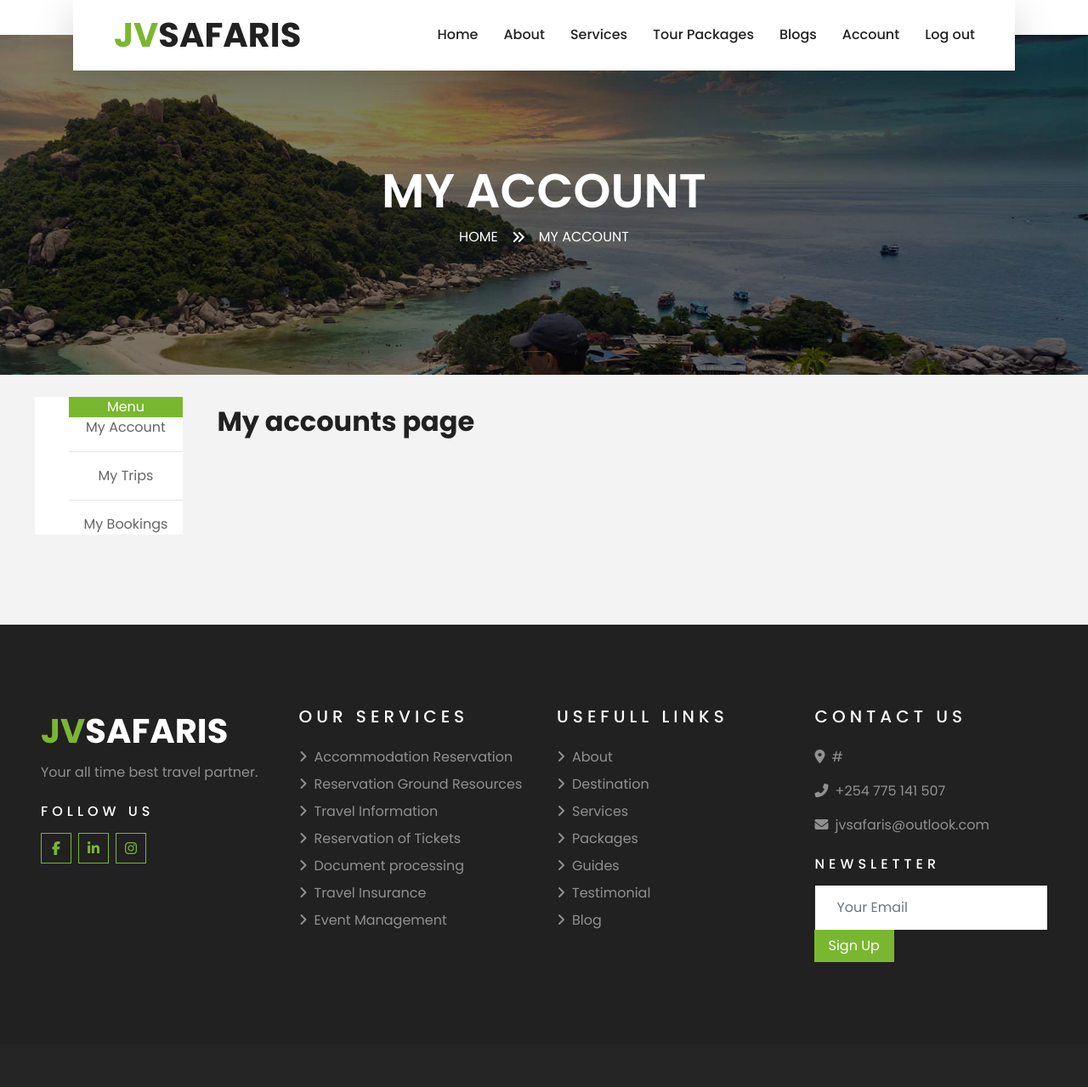
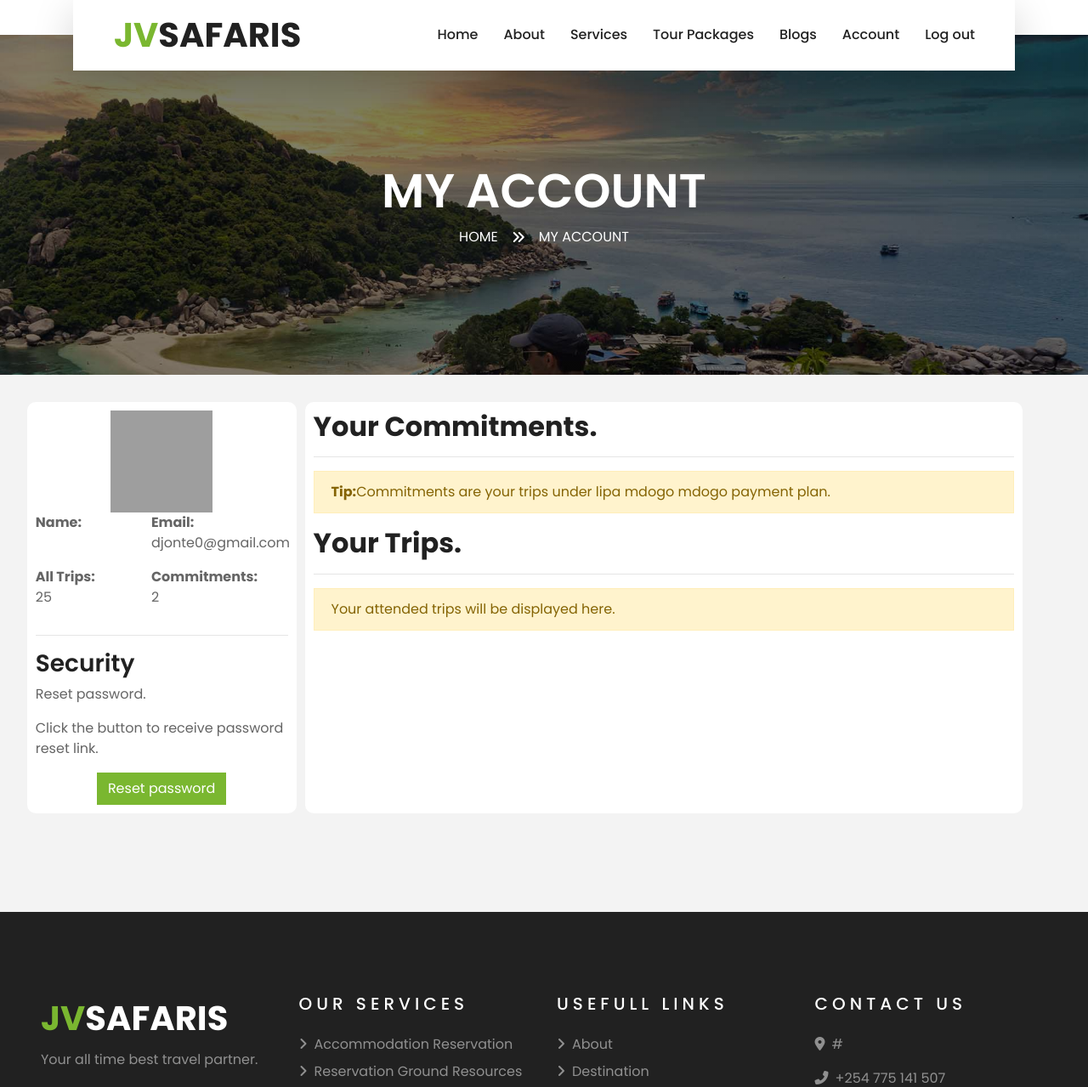
Before and after one commit to johnk106/jvs-dep, a Django app: page /myaccount/ in a window 1280 px wide. Shown: the part 57-1336 px from the top of the page at 85% size. Before the commit the page ends 1189 px from the top, so only its background shows below. Run offline with Django 4.2, Linux system fonts and the light colour scheme; a user stored in the database is signed in; some libraries are stand-ins or nearby versions; grey boxes are pictures that could not be loaded.

Commit message:
added a template for my accounts page with no logic and also added dynamic pricing of packages and services from the PackageCharter and ServiceChargeCharter tables respectively

```diff
--- a/JVSafaris/JVSafarisMain/admin.py
+++ b/JVSafaris/JVSafarisMain/admin.py
@@ -16,3 +16,4 @@ admin.site.register(Staff)
 admin.site.register(Honeymoon)
 admin.site.register(Testimonial)
 admin.site.register(PackageCategory)
+admin.site.register(PackageCharter)
--- a/JVSafaris/JVSafarisMain/templates/jvsafarismain/account.html
+++ b/JVSafaris/JVSafarisMain/templates/jvsafarismain/account.html
@@ -4,18 +4,6 @@
 {%block pagehead%}
 <title>My Account</title>
 {%endblock%}
-<style>
-    ul li{
-        list-style: none;
-        text-align: center;
-    }
-    .list-head{
-        background-color: #7AB730;
-        color: white;
-    }
-
-
-</style>
 {%endblock%}
 
 {%block pagetitle%}
@@ -32,25 +20,10 @@ My Account
 
 
 {%block body%}
-<div class="row" style="margin: 2%;">
-    <div class="col-md-2 " >
-        <ul style="width: 100%;background-color: white;">
-            <li class="list-head">Menu</li>
-            <li>My Account</li>
-            <hr>
-            <li>My Trips</li>
-            <hr>
-            <li>My Bookings</li>
-        </ul>
 
-
-    </div>
-    <div class="col-md-9" style="margin: 10px;">
         {%block content%}
 
 
         {%endblock%}
 
-    </div>
-</div>
 {%endblock%}
--- a/JVSafaris/JVSafarisMain/templates/jvsafarismain/myaccount.html
+++ b/JVSafaris/JVSafarisMain/templates/jvsafarismain/myaccount.html
@@ -14,6 +14,57 @@ My Account
 
 
 {%block content%}
-<h2>My accounts page</h2>
+<div class="row" style="margin: 0.5%;">
+    <div class="col-md-3 col-sm-12" style="border: none;border-radius:10px;background-color: white;padding: 10px;margin: 2% 10px 2% 2%;">
+        <div class="avatar" style="text-align: center;">
+            <img src="https://imgs.search.brave.com/3ZT9rVslOts9nAwdnI8wa84pmRj_M9aUQVWO7YMugdM/rs:fit:474:225:1/g:ce/aHR0cHM6Ly90c2Uy/Lm1tLmJpbmcubmV0/L3RoP2lkPU9JUC5s/Rjh6dGtQeXp2X05y/cEQ3VjhZWVZBSGFI/YSZwaWQ9QXBp" alt="" width="120px" height="120px">
+        </div>
+        <div class="row">
+            <div class="col-md-5 col-sm-5">
+                <b>Name:</b>
+                <p>{{user.first_name}} {{user.last_name}}</p>
+            </div>
+            <div class="col-md-5 col-md-6">
+                <b>Email:</b>
+                <p>{{user.email}}</p>
+            </div>
+        </div>
+
+       <div class="row">
+        <div class="col-md-5">
+            <b>All Trips:</b>
+            <p>25</p>
+        </div>
+        <div class="col-md-5">
+            <b>Commitments:</b>
+            <p>2</p>
+        </div>
+       </div>
+       <hr>
+       <h3>Security</h3>
+       <p>Reset password.</p>
+       <p>Click the button to receive password reset link.</p>
+       <div style="text-align: center;">
+        <button class="btn btn-primary" >Reset password </button>
+       </div>
+
+
+    </div>
+    <div class="col-md-8 col-sm-12" style="border: none;border-radius:10px;background-color: white;padding: 10px;margin: 2% 2% 2% 0;">
+        <h2>Your Commitments.</h2>
+        <hr>
+        <div class="alert alert-warning" role="alert">
+           <b>Tip:</b>Commitments are your trips under lipa mdogo mdogo payment plan.
+        </div>
+
+
+        <h2>Your Trips.</h2>
+        <hr>
+        <div class="alert alert-warning" role="alert">
+            Your attended trips will be displayed here.
+         </div>
+
+    </div>
+</div>
 
 {%endblock%}
--- a/JVSafaris/JVSafarisMain/templates/jvsafarismain/package-detail.html
+++ b/JVSafaris/JVSafarisMain/templates/jvsafarismain/package-detail.html
@@ -25,7 +25,7 @@
         <div class="row">
             <div class="col-md-5 col-sm-5">
 
-                <p>Validity:<span style="font-weight: 700;">{{package.start_date}} - {{package.end_date}}</span></p>
+                <p>Validity:<span style="font-weight: 700;">{{package.price.start_date}} - {{package.price.end_date}}</span></p>
                 <p>Accommodation:<span style="font-weight: 700;">{{package.population}} adults, {{package.kids}} kids</span> </p>
                 <p>Category:<span style="font-weight: 700;">{{package.category.name}}</span></p>
 
@@ -33,7 +33,7 @@
             <div class="col-md-6 col-sm-5">
                 <p>Duration:<span style="font-weight: 700;">{{package.duration}} days</span></p>
                 <p>Destination:<span style="font-weight: 700;">{{package.destination.destinantion_name}}</span></p>
-                <p>price:<span style="font-weight: 700;"></span></p>
+                <p>price:<span style="font-weight: 700;"> Kes {{package.price.charge}}</span></p>
             </div>
 
         </div>
--- a/JVSafaris/JVSafarisMain/templates/jvsafarismain/package.html
+++ b/JVSafaris/JVSafarisMain/templates/jvsafarismain/package.html
@@ -42,8 +42,8 @@ Our packages
                         <a class="h5 text-decoration-none" href="{%url 'JVS:package-desc' package.id%}">{{package.package_name}}</a>
                         <div class="border-top mt-4 pt-4">
                             <div class="d-flex justify-content-between">
-                                <h6 class="m-0"><i class="fa fa-star text-primary mr-2"></i>4.5 <small>(250)</small></h6>
-                                <h5 class="m-0">$350</h5>
+                                <h6 class="m-0">{{package.destination.destinantion_name}}</h6>
+                                <h5 class="m-0">Kes {{package.price.charge}}</h5>
                             </div>
                         </div>
                     </div>
--- a/JVSafaris/JVSafarisMain/templates/jvsafarismain/service detail.html
+++ b/JVSafaris/JVSafarisMain/templates/jvsafarismain/service detail.html
@@ -25,9 +25,9 @@
         <div class="row">
             <div class="col-md-5 col-sm-5">
 
-                <p>Cost: <b> Ksh {{service.price}}</b></p>
+                <p>Cost: <b> Ksh {{service.price.charge}}</b></p>
                 <p>Location: {{service.location}}</p>
-                <p>Validity:<span style="font-weight: 700;">{{service.start_date}} - {{service.end_date}}</span></p>
+                <p>Validity:<span style="font-weight: 700;">{{service.price.start_date}} - {{service.price.end_date}}</span></p>
 
             </div>
             <div class="col-md-6 col-sm-5">
```
Also changed, not shown: JVSafaris/JVSafarisMain/models.py (+27 -5 lines), JVSafaris/JVSafarisMain/templates/jvsafarismain/index.html (+7 -9 lines), JVSafaris/JVSafarisMain/templates/jvsafarismain/service-categories.html (+5 -5 lines), JVSafaris/JVSafarisMain/migrations/0011_packagecharter.py (added), JVSafaris/JVSafarisMain/migrations/0012_rename_service_charger_servicechargecharter_charge_and_more.py (added), JVSafaris/db.sqlite3, JVSafaris/media/elliott-engelmann-DjlKxYFJlTc-unsplash_8qVdLQp.jpg (added), JVSafaris/media/elliott-engelmann-DjlKxYFJlTc-unsplash_nv97FyC.jpg (added), JVSafaris/media/elliott-engelmann-DjlKxYFJlTc-unsplash_wRWuafP.jpg (added).
